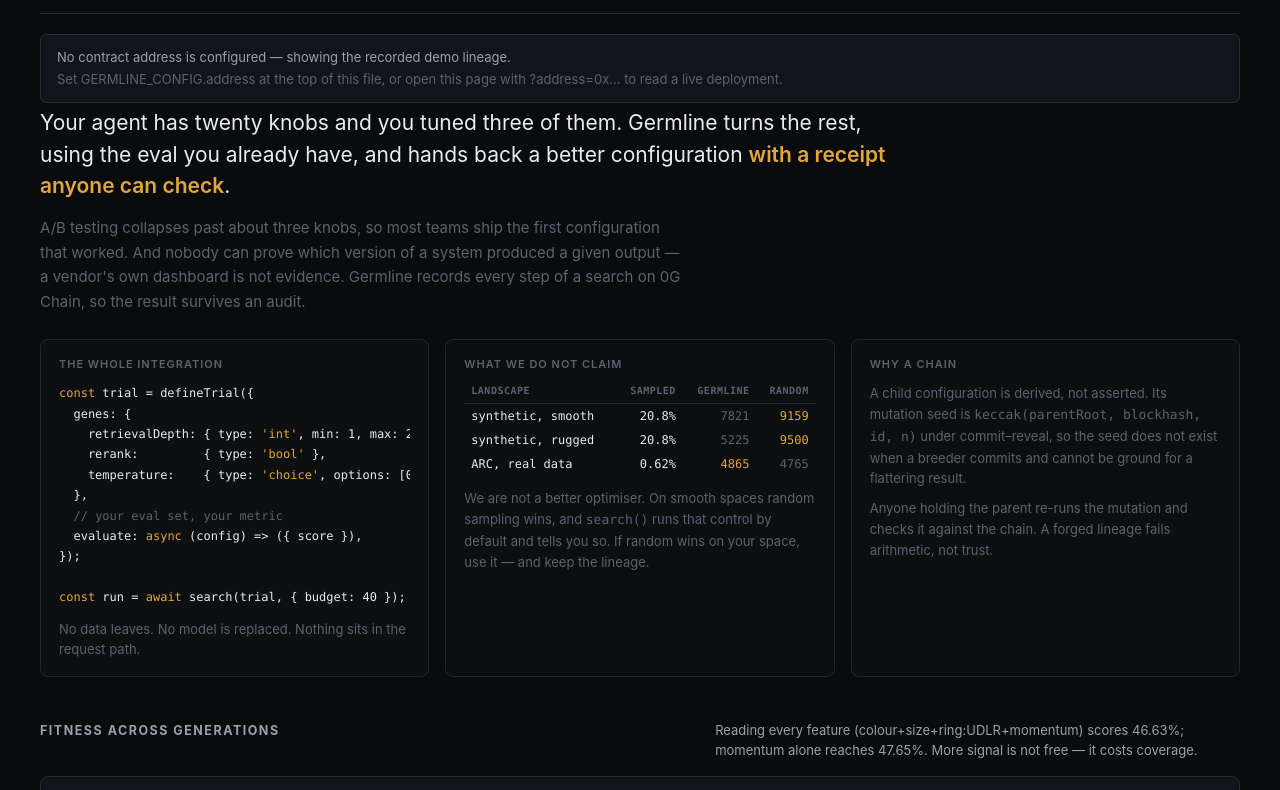
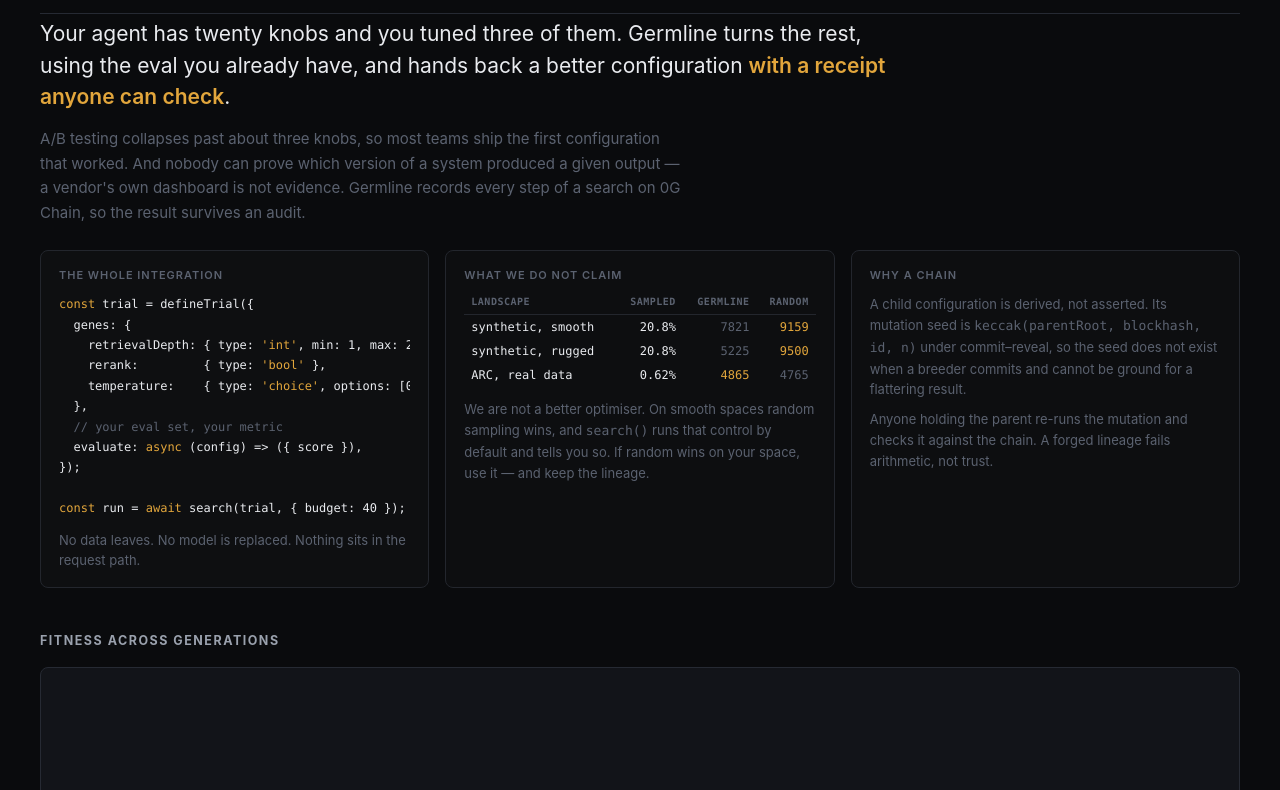
Before and after one commit to let-the-dreamers-rise/germline, a website: page web/index.html in a window 1280 px wide. Shown: the part 77-867 px from the top of the page. Drawn offline with nearby package versions, Linux system fonts and the light colour scheme.

Commit message:
chore: bake the mainnet address into the viewer so it works on open
The page needed ?address= or a hand edit before it showed anything. Anyone
opening index.html now sees the live lineage on 0G mainnet immediately,
which is what a judge or a screenshot needs.

```diff
--- a/web/index.html
+++ b/web/index.html
@@ -408,7 +408,7 @@
    overrides this block for a single view without editing the file.
    ========================================================================= */
 window.GERMLINE_CONFIG = {
-  address: "",
+  address: "0xA0448Cd63f746a60447cfF1817ec9781C25F7b25",
   network: "zerog", // "zerog" (mainnet, chain 16661) or "galileo" (testnet, chain 16601)
 };
 
```
